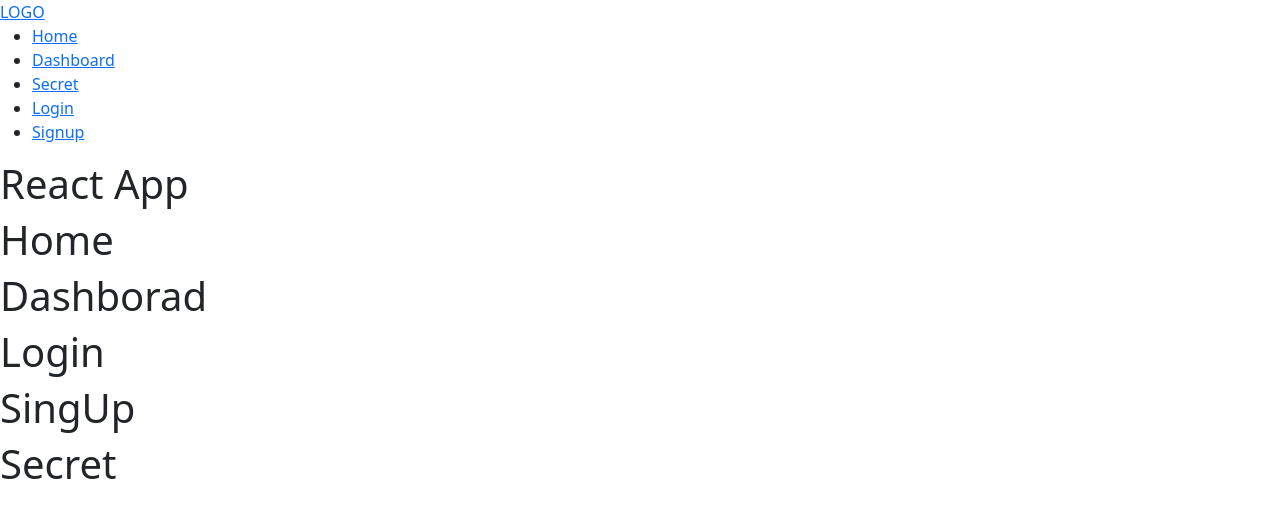
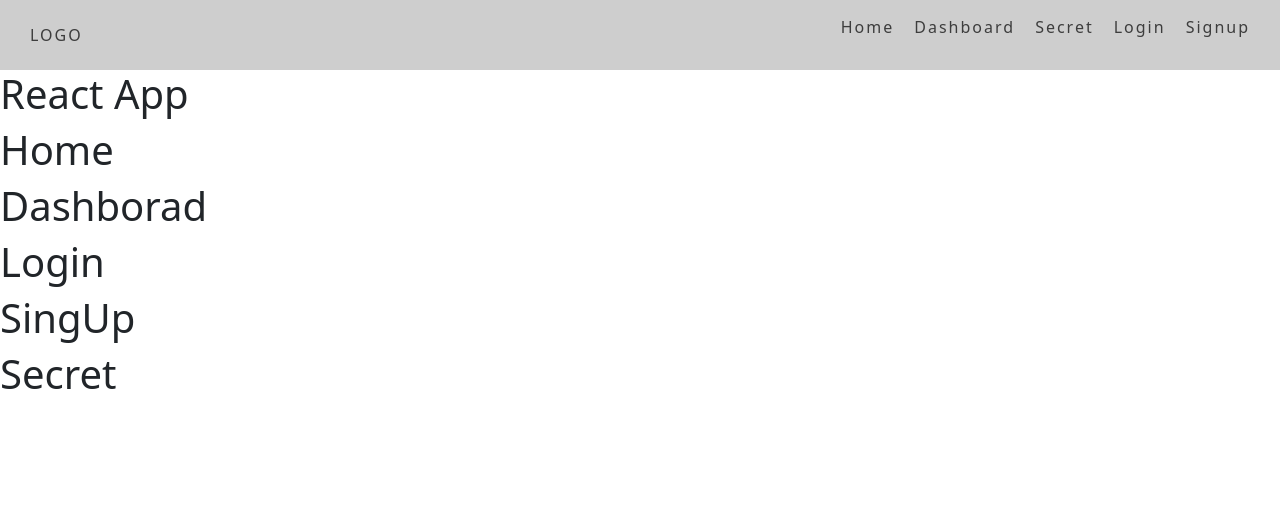
Before and after one commit to RichP02/6-frontend-avanzado, a React (Vite) app in the folder 03-react-auth/: page /login in a window 1280 px wide. Shown: the top 518 px of the page. Built offline with nearby package versions, Linux system fonts and the light colour scheme.

Commit message:
Estilos base de header con BEM y SASS

```diff
--- a/03-react-auth/src/components/Header/header.scss
+++ b/03-react-auth/src/components/Header/header.scss
@@ -0,0 +1,29 @@
+.header {
+    background-color: #cecece;
+    display: flex;
+    justify-content: space-between;
+    align-items: center;
+    padding: 15px 30px;
+
+    &__logo{
+        color: #3d3d3d;
+        text-decoration: none;
+        letter-spacing: 2px;
+    }
+
+    &__navList {
+        display: flex;
+        list-style: none;
+        gap: 20px;
+    }
+
+    &__itemLink {
+        color: #3d3d3d;
+        text-decoration: none;
+        letter-spacing: 2px;
+
+        &:hover {
+            border-bottom: 2px solid #3d3d3d;
+        }
+    }
+}
```
